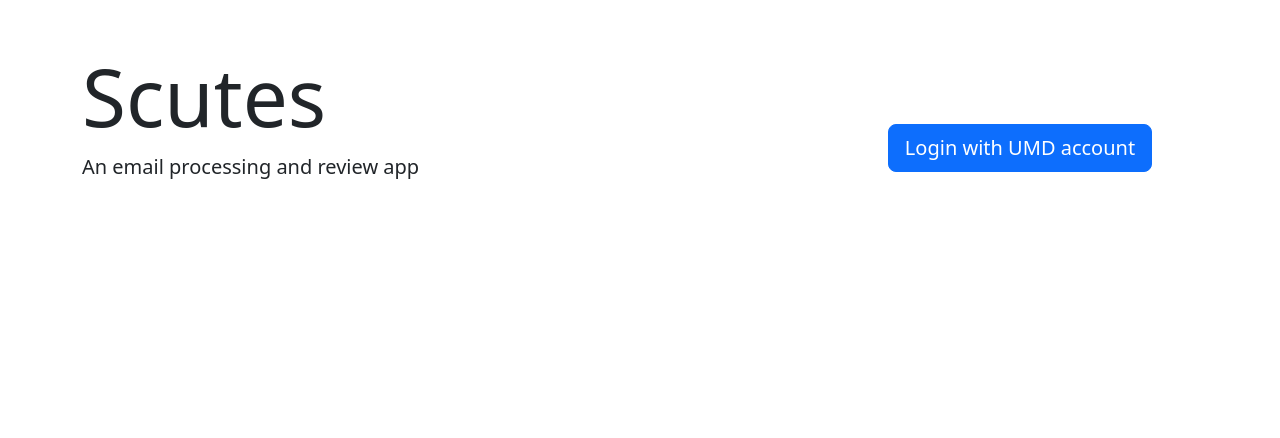
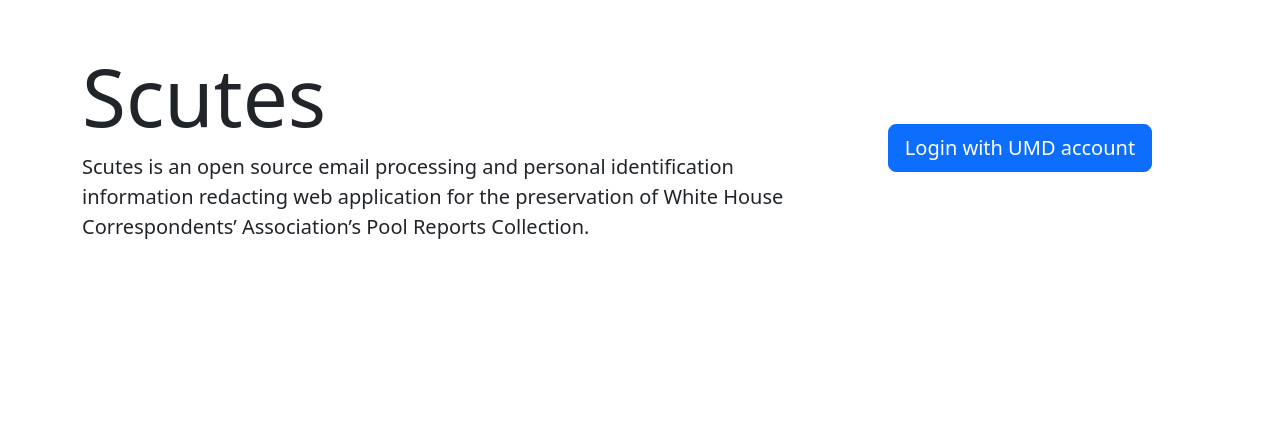
Before and after one commit to timkanke/scutes, a Django app: page / in a window 1280 px wide. Shown: the part 56-494 px from the top of the page. Run offline with Django 4.2, Linux system fonts and the light colour scheme; parts of the project's set-up code (start-up, migrations or seed data) failed here and were passed over; some libraries are stand-ins or nearby versions.

Commit message:
LIBWHCA-219 Added deescription blurb

```diff
--- a/src/processing/templates/index.html
+++ b/src/processing/templates/index.html
@@ -8,7 +8,9 @@
         <div class="col-8">
             <h1 class="display-1">Scutes</h1>
             <blockquote class="blockquote">
-                <p>An email processing and review app</p>
+                <p>Scutes is an open source email processing and personal identification information redacting web
+                    application for the preservation of White House Correspondents’ Association’s Pool Reports
+                    Collection. </p>
             </blockquote>
         </div>
 
```
